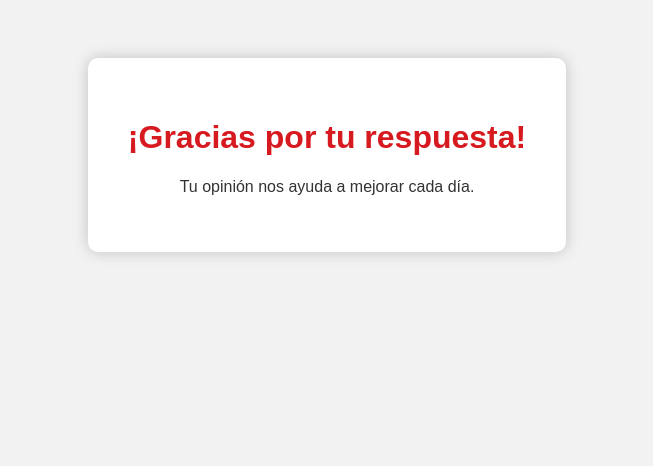
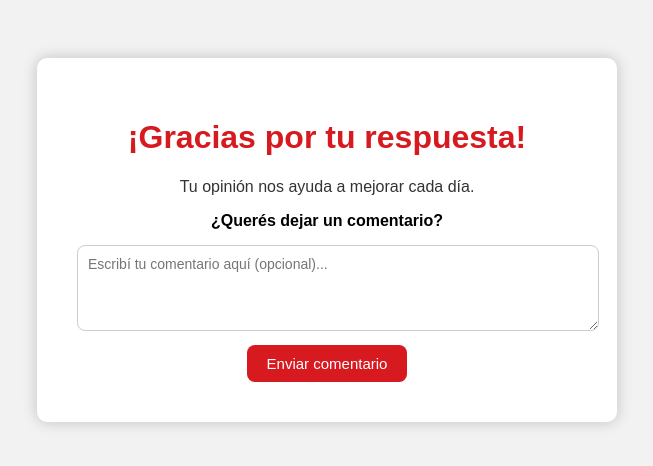
Before and after one commit to ivan13dom/votacion-hotsale, a Flask app: page /gracias in a window 1280 px wide. Shown: the top 466 px of the page, without its empty margins (313-966 px from the left). Run offline with Flask 3, Linux system fonts and the light colour scheme; some libraries are stand-ins or nearby versions.

Commit message:
agregado comentario en gracias

```diff
--- a/app.py
+++ b/app.py
@@ -6,7 +6,6 @@ from datetime import datetime
 from urllib.parse import parse_qs
 from zoneinfo import ZoneInfo  # estándar desde Python 3.9
 from collections import Counter, defaultdict
-
 
 app = Flask(__name__)
 
@@ -20,7 +19,8 @@ def crear_tabla():
             sucursal TEXT,
             respuesta TEXT,
             envio TEXT,
-            ip TEXT
+            ip TEXT,
+            comentario TEXT
         )
     ''')
     conn.commit()
@@ -33,8 +33,6 @@ crear_tabla()
 def home():
     return "Servidor activo"
 
-
-# Lista de user agents típicos de bots o servicios de previsualización
 BOTS_SOSPECHOSOS = [
     "bot", "crawler", "spider", "preview", "facebookexternalhit", "whatsapp",
     "telegrambot", "slackbot", "twitterbot", "linkedinbot", "embedly",
@@ -44,8 +42,6 @@ BOTS_SOSPECHOSOS = [
 ]
 
 import logging
-
-# Configurá el logger si no lo hiciste antes
 logging.basicConfig(level=logging.INFO, format="%(asctime)s [%(levelname)s] %(message)s")
 
 @app.route("/voto")
@@ -56,7 +52,6 @@ def voto():
     if ip:
         ip = ip.split(',')[0].strip()
 
-    # Detectar bots
     es_bot = any(bot in user_agent for bot in BOTS_SOSPECHOSOS)
 
     raw_query = request.query_string.decode()
@@ -72,19 +67,12 @@ def voto():
 
     logging.info(f"[INTENTO] IP={ip} BOT={es_bot} UA='{user_agent}' Referer='{referer}' Envio='{envio}' Sucursal='{sucursal}' Respuesta='{respuesta}'")
 
-
-    ip = request.headers.get('X-Forwarded-For', request.remote_addr)
-    if ip:
-        ip = ip.split(',')[0].strip()
-
     timestamp = datetime.now(ZoneInfo("America/Argentina/Buenos_Aires"))
 
     if sucursal and respuesta and envio:
         try:
             conn = psycopg2.connect(os.environ['DATABASE_URL'])
             cur = conn.cursor()
-
-            # ✅ Verificar si ya existe un voto con el mismo envío e IP
             cur.execute("SELECT 1 FROM votos WHERE envio = %s AND ip = %s LIMIT 1", (envio, ip))
             voto_existente = cur.fetchone()
 
@@ -93,7 +81,6 @@ def voto():
                 conn.close()
                 return render_template("ya_voto.html")
 
-            # ✅ Registrar el nuevo voto
             cur.execute(
                 "INSERT INTO votos (timestamp, sucursal, respuesta, envio, ip) VALUES (%s, %s, %s, %s, %s)",
                 (timestamp, sucursal, respuesta, envio, ip)
@@ -101,7 +88,7 @@ def voto():
             conn.commit()
             cur.close()
             conn.close()
-            return redirect("/gracias")
+            return redirect(f"/gracias?envio={envio}&ip={ip}")
 
         except Exception as e:
             return f"Error al guardar en la base de datos: {e}", 500
@@ -110,7 +97,32 @@ def voto():
 
 @app.route("/gracias")
 def gracias():
-    return render_template("gracias.html")
+    envio = request.args.get("envio")
+    ip = request.args.get("ip")
+    return render_template("gracias.html", envio=envio, ip=ip)
+
+@app.route("/comentario", methods=["POST"])
+def comentario():
+    comentario = request.form.get("comentario")
+    envio = request.form.get("envio")
+    ip = request.form.get("ip")
+
+    if comentario and envio and ip:
+        try:
+            conn = psycopg2.connect(os.environ['DATABASE_URL'])
+            cur = conn.cursor()
+            cur.execute(
+                "UPDATE votos SET comentario = %s WHERE envio = %s AND ip = %s",
+                (comentario, envio, ip)
+            )
+            conn.commit()
+            cur.close()
+            conn.close()
+            return "\u00a1Gracias por tu comentario!"
+        except Exception as e:
+            return f"Error al guardar el comentario: {e}", 500
+    else:
+        return "Datos incompletos", 400
 
 @app.route("/descargar")
 def descargar():
@@ -121,7 +133,7 @@ def descargar():
         rows = cur.fetchall()
         conn.close()
 
-        output = [['id', 'timestamp', 'sucursal', 'respuesta', 'envio', 'ip']]
+        output = [['id', 'timestamp', 'sucursal', 'respuesta', 'envio', 'ip', 'comentario']]
         for row in rows:
             timestamp = row[1]
             from datetime import datetime
@@ -136,7 +148,7 @@ def descargar():
             else:
                 formatted_timestamp = ""
 
-            output.append([row[0], formatted_timestamp, row[2], row[3], row[4], row[5]])
+            output.append([row[0], formatted_timestamp, row[2], row[3], row[4], row[5], row[6]])
 
         import io
         csv_output = io.StringIO()
@@ -152,7 +164,6 @@ def descargar():
 
     except Exception as e:
         return f"Error al acceder a los datos: {e}", 500
-
 
 @app.route("/dashboard")
 def dashboard():
@@ -174,7 +185,6 @@ def dashboard():
 
     for envio, (sucursal, respuesta, timestamp) in votos_unicos.items():
         if respuesta.strip().lower() == "positivo":
-
             positivos_por_sucursal[sucursal] += 1
         fecha = timestamp.date()
         votos_por_dia[fecha] += 1
@@ -183,21 +193,17 @@ def dashboard():
     votos_dia = sorted(votos_por_dia.items())
     ultimos_votos = sorted(ultimos_votos, key=lambda x: x[1], reverse=True)[:100]
 
-    # Datos para el gráfico de votos por día
     labels = [fecha.strftime("%Y-%m-%d") for fecha, _ in votos_dia]
     data = [cantidad for _, cantidad in votos_dia]
 
-   # Ordenar por cantidad de votos positivos (de mayor a menor)
     top_positivos = sorted(positivos_por_sucursal.items(), key=lambda x: x[1], reverse=True)
 
     return render_template("dashboard.html",
-                       top_positivos=top_positivos,
-                       votos_dia=votos_dia,
-                       ultimos_votos=ultimos_votos,
-                       labels=labels,
-                       data=data)
-
-
+                           top_positivos=top_positivos,
+                           votos_dia=votos_dia,
+                           ultimos_votos=ultimos_votos,
+                           labels=labels,
+                           data=data)
 
 if __name__ == "__main__":
     port = int(os.environ.get("PORT", 10000))
--- a/templates/gracias.html
+++ b/templates/gracias.html
@@ -1,4 +1,3 @@
-
 <!DOCTYPE html>
 <html lang="es">
 <head>
@@ -17,6 +16,7 @@
             border-radius: 10px;
             box-shadow: 0 0 15px rgba(0,0,0,0.2);
             display: inline-block;
+            max-width: 500px;
         }
         h1 {
             color: #d71920;
@@ -24,12 +24,42 @@
         p {
             color: #333;
         }
+        textarea {
+            width: 100%;
+            padding: 10px;
+            border-radius: 8px;
+            border: 1px solid #ccc;
+            margin-top: 15px;
+            font-family: Arial, sans-serif;
+            font-size: 14px;
+        }
+        button {
+            background-color: #d71920;
+            color: white;
+            padding: 10px 20px;
+            border: none;
+            border-radius: 8px;
+            margin-top: 10px;
+            cursor: pointer;
+            font-size: 15px;
+        }
+        button:hover {
+            background-color: #b4161a;
+        }
     </style>
 </head>
 <body>
     <div class="container">
         <h1>¡Gracias por tu respuesta!</h1>
         <p>Tu opinión nos ayuda a mejorar cada día.</p>
+
+        <form action="/comentario" method="POST">
+            <label for="comentario"><strong>¿Querés dejar un comentario?</strong></label>
+            <textarea name="comentario" rows="4" placeholder="Escribí tu comentario aquí (opcional)..."></textarea>
+            <input type="hidden" name="envio" value="{{ envio }}">
+            <input type="hidden" name="ip" value="{{ ip }}">
+            <button type="submit">Enviar comentario</button>
+        </form>
     </div>
 </body>
 </html>
```
